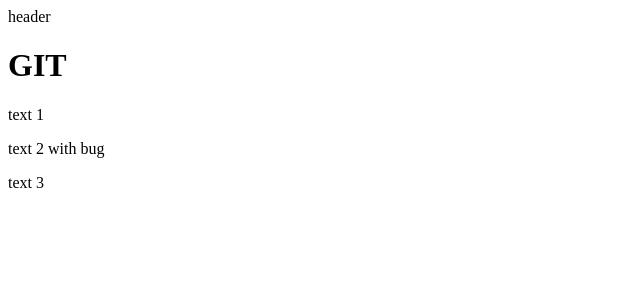
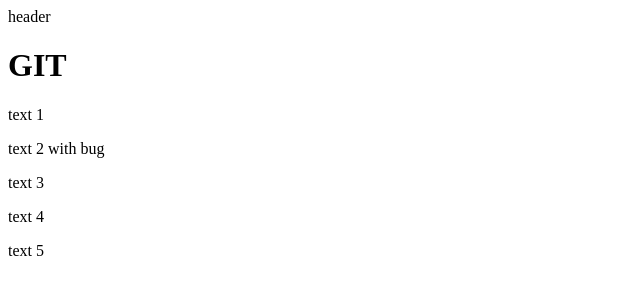
Before and after one commit to NikolayEmrich/git_lesson_3, a plain HTML site: page index.html in a window 1280 px wide. Shown: the whole page, without its empty margins (0-640 px from the left). Drawn offline with Linux system fonts and the light colour scheme.

Commit message:
new_change_v1

```diff
--- a/index.html
+++ b/index.html
@@ -15,6 +15,8 @@
     <p>text 1</p>
     <p>text 2 with bug</p>
     <p>text 3</p>
+    <p>text 4</p>
+    <p>text 5</p>
 
 
 </body>
```
